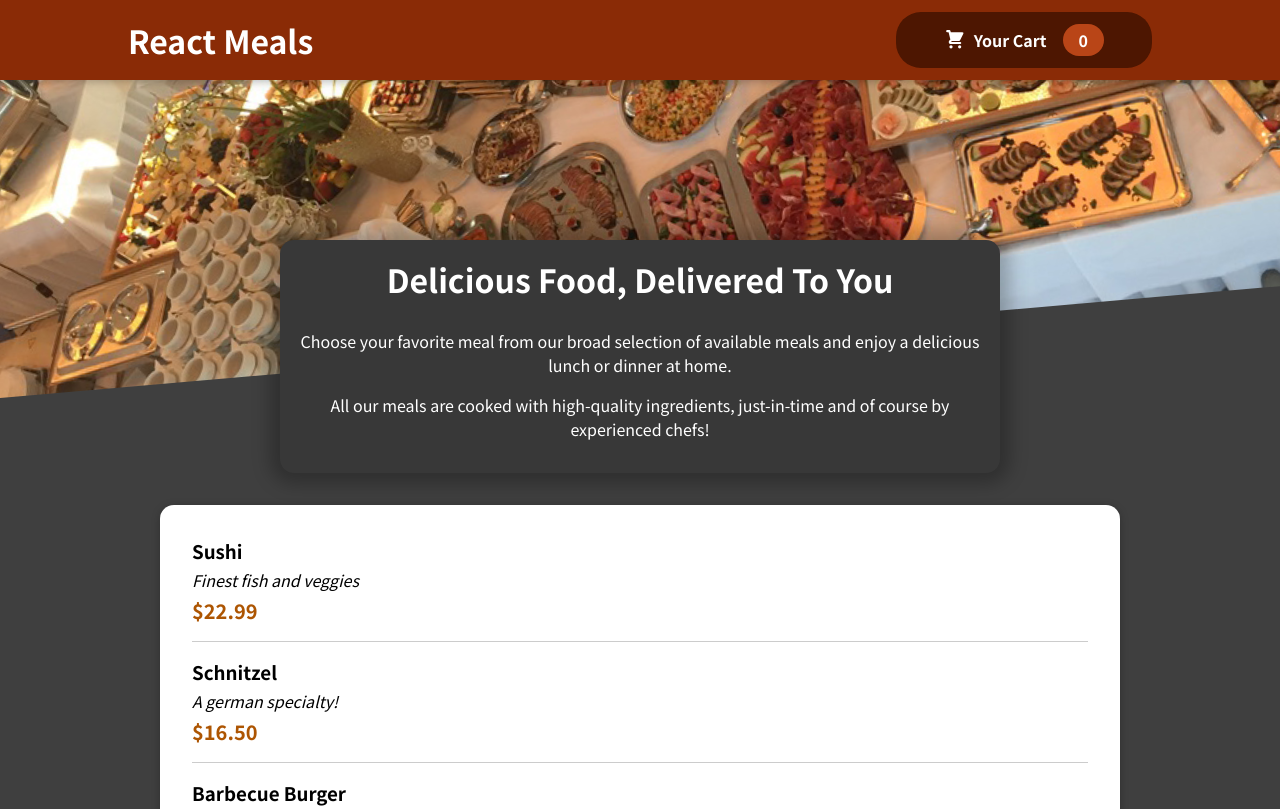
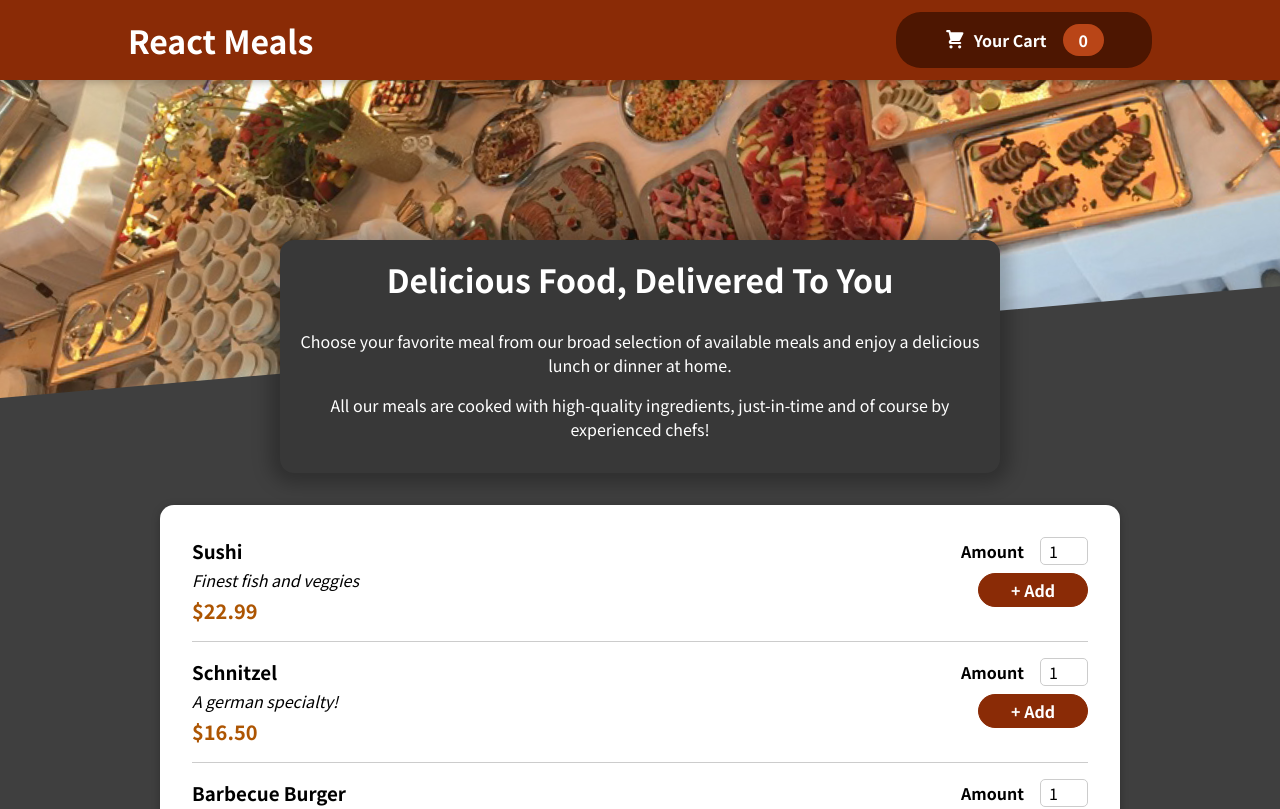
Before and after one commit to arfath2/RestaurantWebsite, a React (Create React App) app: page / in a window 1280 px wide. Shown: the top 809 px of the page. Built offline with nearby package versions, Linux system fonts and the light colour scheme.

Commit message:
Adding forms

```diff
--- a/src/components/Meals/MealItem/MealItem.js
+++ b/src/components/Meals/MealItem/MealItem.js
@@ -1,4 +1,5 @@
 import classes from './MealItem.module.css'
+import MealItemForm from './MealItemForm';
 
 const MealItem = (props) =>{
     const price = `$${props.price.toFixed(2)}`;
@@ -8,7 +9,9 @@
             <div className={classes.description}>{props.description}</div>
             <div className={classes.price}>{price}</div>
         </div>
-        <div></div>
+        <div>
+            <MealItemForm />
+        </div>
     </li>
 }
 
--- /dev/null
+++ b/src/components/Meals/MealItem/MealItemForm.js
@@ -0,0 +1,18 @@
+import classes from "./MealItemForm.module.css"
+import Input from "../../UI/Input";
+
+const MealItemForm = (props) =>{
+    return <form className={classes.form}>
+        <Input label='Amount'  input={{
+            id:'amount',
+            type:'number',
+            min:'1',
+            max:'5',
+            step:'1',
+            defaultValue:'1'
+        }} />
+        <button>+ Add</button>
+    </form>
+}
+
+export default MealItemForm;
--- /dev/null
+++ b/src/components/Meals/MealItem/MealItemForm.module.css
@@ -0,0 +1,20 @@
+.form {
+    text-align: right;
+  }
+
+  .form button {
+    font: inherit;
+    cursor: pointer;
+    background-color: #8a2b06;
+    border: 1px solid #8a2b06;
+    color: white;
+    padding: 0.25rem 2rem;
+    border-radius: 20px;
+    font-weight: bold;
+  }
+
+  .form button:hover,
+  .form button:active {
+    background-color: #641e03;
+    border-color: #641e03;
+  }
--- /dev/null
+++ b/src/components/UI/Input.js
@@ -0,0 +1,10 @@
+import classes from "./Input.module.css";
+
+const Input =(props)=>{
+    return <div className={classes.input}>
+        <label htmlFor={props.input.id}>{props.label}</label>
+        <input id={props.input.id}  {...props.input}/>
+    </div>
+}
+
+export default Input;
--- /dev/null
+++ b/src/components/UI/Input.module.css
@@ -0,0 +1,18 @@
+.input {
+    display: flex;
+    align-items: center;
+    margin-bottom: 0.5rem;
+  }
+
+  .input label {
+    font-weight: bold;
+    margin-right: 1rem;
+  }
+
+  .input input {
+    width: 3rem;
+    border-radius: 5px;
+    border: 1px solid #ccc;
+    font: inherit;
+    padding-left: 0.5rem;
+  }
```
Also changed, not shown: 1 other file (tests, documents, lock files or other folders).
